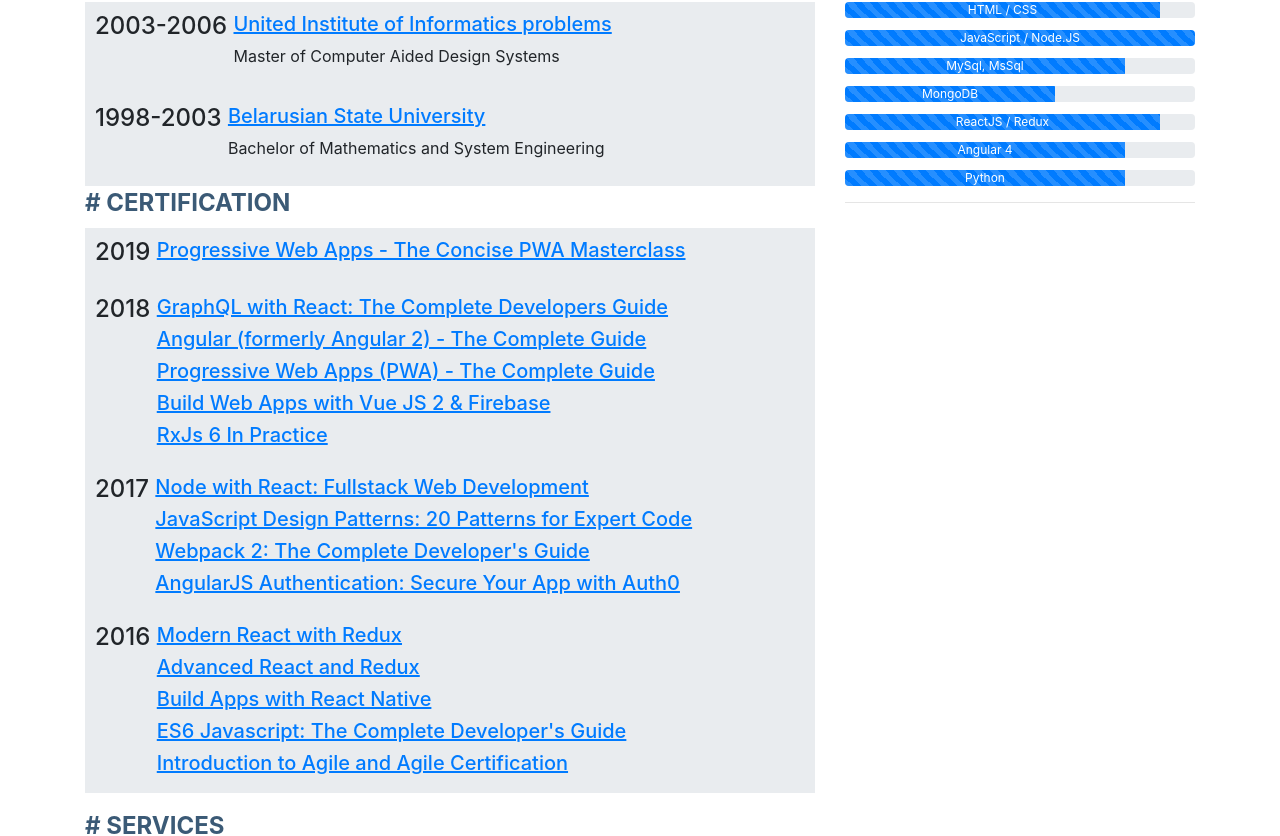
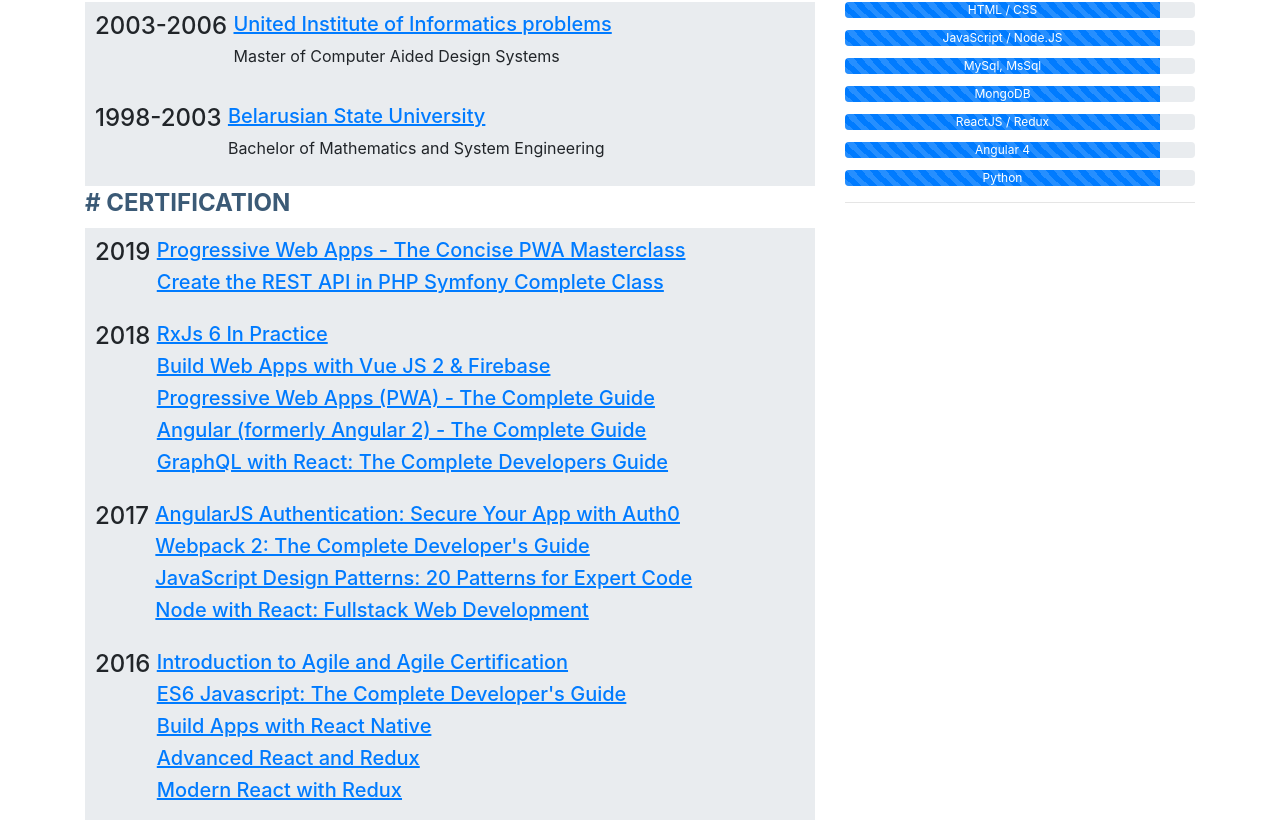
Before and after one commit to deskach/tolia, an Angular app: page /#/home in a window 1280 px wide. Shown: the part 782-1618 px from the top of the page. Built offline with nearby package versions, Linux system fonts and the light colour scheme.

Commit message:
add a certificate

```diff
--- a/src/app/content/about/about.component.html
+++ b/src/app/content/about/about.component.html
@@ -100,97 +100,12 @@
       </div >
     </div >
     <h2 ># Certification</h2 >
-    <div class="media" >
-      <h4 >2019&nbsp;</h4 >
+    <div class="media" *ngFor="let year of years">
+      <h4 >{{year}}&nbsp;</h4 >
       <div class="media-body" >
-        <h5 class="mt-0" >
-          <a href="https://www.udemy.com/certificate/UC-TL0TJ1DE/" >
-            Progressive Web Apps - The Concise PWA Masterclass
-          </a >
-        </h5 >
-      </div >
-    </div >
-    <div class="media" >
-      <h4 >2018&nbsp;</h4 >
-      <div class="media-body" >
-        <h5 class="mt-0" >
-          <a href="https://www.udemy.com/certificate/UC-M3DESID3/" >
-            GraphQL with React: The Complete Developers Guide
-          </a >
-        </h5 >
-        <h5 class="mt-0" >
-          <a href="https://www.udemy.com/certificate/UC-CDZS2URS/" >
-            Angular (formerly Angular 2) - The Complete Guide
-          </a >
-        </h5 >
-        <h5 class="mt-0" >
-          <a href="https://www.udemy.com/certificate/UC-9GOP4DC1/" >
-            Progressive Web Apps (PWA) - The Complete Guide
-          </a >
-        </h5 >
-        <h5 class="mt-0" >
-          <a href="https://www.udemy.com/certificate/UC-EBSSYTON/" >
-            Build Web Apps with Vue JS 2 & Firebase
-          </a >
-        </h5 >
-        <h5 class="mt-0" >
-          <a href="https://www.udemy.com/certificate/UC-HBZZQ866/" >
-            RxJs 6 In Practice
-          </a >
-        </h5 >
-      </div >
-    </div >
-    <div class="media" >
-      <h4 >2017&nbsp;</h4 >
-      <div class="media-body" >
-        <h5 class="mt-0" >
-          <a href="https://www.udemy.com/certificate/UC-XWHWXXVW/" >
-            Node with React: Fullstack Web Development
-          </a >
-        </h5 >
-        <h5 class="mt-0" >
-          <a href="https://www.udemy.com/certificate/UC-OSH2V78W/" >
-            JavaScript Design Patterns: 20 Patterns for Expert Code
-          </a >
-        </h5 >
-        <h5 class="mt-0" >
-          <a href="https://www.udemy.com/certificate/UC-LA84J21C/" >
-            Webpack 2: The Complete Developer's Guide
-          </a >
-        </h5 >
-        <h5 class="mt-0" >
-          <a href="https://www.udemy.com/certificate/UC-OWG15PLK/" >
-            AngularJS Authentication: Secure Your App with Auth0
-          </a >
-        </h5 >
-      </div >
-    </div >
-    <div class="media" >
-      <h4 >2016&nbsp;</h4 >
-      <div class="media-body" >
-        <h5 class="mt-0" >
-          <a href="https://www.udemy.com/certificate/UC-DKB6SHWP/" >
-            Modern React with Redux
-          </a >
-        </h5 >
-        <h5 class="mt-0" >
-          <a href="https://www.udemy.com/certificate/UC-EMWWJD4R/" >
-            Advanced React and Redux
-          </a >
-        </h5 >
-        <h5 class="mt-0" >
-          <a href="https://www.udemy.com/certificate/UC-HVT5R6O2/" >
-            Build Apps with React Native
-          </a >
-        </h5 >
-        <h5 class="mt-0" >
-          <a href="https://www.udemy.com/certificate/UC-09V1YSBC/" >
-            ES6 Javascript: The Complete Developer's Guide
-          </a >
-        </h5 >
-        <h5 class="mt-0" >
-          <a href="https://www.udemy.com/certificate/UC-8HWQF2ME/" >
-            Introduction to Agile and Agile Certification
+        <h5 class="mt-0" *ngFor="let course of courses[year]">
+          <a href="{{course.url}}" >
+            {{course.title}}
           </a >
         </h5 >
       </div >
@@ -198,60 +113,12 @@
   </div >
   <div class="col-md-4 col-sm-12" >
     <h2 ># Skills</h2 >
-    <div class="progress" >
+    <div class="progress" *ngFor="let skill of skills" >
       <div class="progress-bar progress-bar-striped" role="progressbar"
            aria-valuenow="0"
            aria-valuemin="0" aria-valuemax="100"
            style="min-width: 2em; width: 90%" >
-        HTML / CSS
-      </div >
-    </div >
-    <div class="progress" >
-      <div class="progress-bar progress-bar-striped" role="progressbar"
-           aria-valuenow="2"
-           aria-valuemin="0" aria-valuemax="100"
-           style="min-width: 2em; width: 100%" >
-        JavaScript / Node.JS
-      </div >
-    </div >
-    <div class="progress" >
-      <div class="progress-bar progress-bar-striped" role="progressbar"
-           aria-valuenow="2"
-           aria-valuemin="0" aria-valuemax="100"
-           style="min-width: 2em; width: 80%" >
-        MySql, MsSql
-      </div >
-    </div >
-    <div class="progress" >
-      <div class="progress-bar progress-bar-striped" role="progressbar"
-           aria-valuenow="2"
-           aria-valuemin="0" aria-valuemax="100"
-           style="min-width: 2em; width: 60%" >
-        MongoDB
-      </div >
-    </div >
-    <div class="progress" >
-      <div class="progress-bar progress-bar-striped" role="progressbar"
-           aria-valuenow="2"
-           aria-valuemin="0" aria-valuemax="100"
-           style="min-width: 2em; width: 90%" >
-        ReactJS / Redux
-      </div >
-    </div >
-    <div class="progress" >
-      <div class="progress-bar progress-bar-striped" role="progressbar"
-           aria-valuenow="2"
-           aria-valuemin="0" aria-valuemax="100"
-           style="min-width: 2em; width: 80%" >
-        Angular 4
-      </div >
-    </div >
-    <div class="progress" >
-      <div class="progress-bar progress-bar-striped" role="progressbar"
-           aria-valuenow="2"
-           aria-valuemin="0" aria-valuemax="100"
-           style="min-width: 2em; width: 80%" >
-        Python
+        {{skill}}
       </div >
     </div >
 
@@ -271,21 +138,9 @@
 <div class="row" >
   <div class="col-sm-12" >
     <h2 ># Services</h2 >
-    <div class="alert alert-success" >
+    <div class="alert {{i % 2 === 0 ? 'alert-success': 'alert-info'}}" *ngFor="let service of services; let i = index">
       <i class="glyph glyph-ok" ></i >
-      HTML / CSS Website Design
-    </div >
-    <div class="alert alert-info" >
-      <i class="glyph glyph-ok" ></i >
-      Web Programming (Angular 4, React, Backbone.JS)
-    </div >
-    <div class="alert alert-success" >
-      <i class="glyph glyph-ok" ></i >
-      Back-end engineering (Python, Nonde.JS, MySql, MongoDB)
-    </div >
-    <div class="alert alert-info" >
-      <i class="glyph glyph-ok" ></i >
-      CMS Web-development
+      {{service}}
     </div >
   </div >
 </div >
--- a/src/app/content/about/about.component.ts
+++ b/src/app/content/about/about.component.ts
@@ -1,4 +1,6 @@
-import { Component, OnInit } from '@angular/core';
+import {Component, OnInit} from '@angular/core'
+import {mappedCourses, services, skills} from './constants'
+
 
 @Component({
   selector: 'app-about',
@@ -6,7 +8,11 @@
   styleUrls: ['./about.component.css']
 })
 export class AboutComponent implements OnInit {
-  public year = (new Date()).getFullYear();
+  public year = (new Date()).getFullYear()
+  public courses = mappedCourses
+  public years = Object.keys(this.courses).sort().reverse()
+  public skills = skills
+  public services = services
 
   constructor() {
   }
--- /dev/null
+++ b/src/app/content/about/constants.ts
@@ -0,0 +1,89 @@
+interface CourseDescriptor {
+  year: number,
+  title: string,
+  url: string,
+}
+
+function mapKeys(recs: Record<string, any>[], name: string) {
+  return recs.reduce((accum, key, idx) => ({
+    ...accum,
+    [recs[idx][name]]: accum[recs[idx][name]] ? [...accum[recs[idx][name]], recs[idx]] : [recs[idx]]
+  }), {})
+}
+
+const allCourses: CourseDescriptor[] = [
+  {
+    year: 2016,
+    title: 'Introduction to Agile and Agile Certification',
+    url: 'https://www.udemy.com/certificate/UC-8HWQF2ME/'
+  },
+  {
+    year: 2016,
+    title: 'ES6 Javascript: The Complete Developer\'s Guide',
+    url: 'https://www.udemy.com/certificate/UC-09V1YSBC/'
+  },
+  {year: 2016, title: 'Build Apps with React Native', url: 'https://www.udemy.com/certificate/UC-HVT5R6O2/'},
+  {year: 2016, title: 'Advanced React and Redux', url: 'https://www.udemy.com/certificate/UC-EMWWJD4R/'},
+  {year: 2016, title: 'Modern React with Redux', url: 'https://www.udemy.com/certificate/UC-DKB6SHWP/'},
+
+  {
+    year: 2017,
+    title: 'AngularJS Authentication: Secure Your App with Auth0',
+    url: 'https://www.udemy.com/certificate/UC-OWG15PLK/'
+  },
+  {
+    year: 2017,
+    title: 'Webpack 2: The Complete Developer\'s Guide',
+    url: 'https://www.udemy.com/certificate/UC-LA84J21C/'
+  },
+  {
+    year: 2017,
+    title: 'JavaScript Design Patterns: 20 Patterns for Expert Code',
+    url: 'https://www.udemy.com/certificate/UC-OSH2V78W/'
+  },
+  {
+    year: 2017,
+    title: 'Node with React: Fullstack Web Development',
+    url: 'https://www.udemy.com/certificate/UC-XWHWXXVW/'
+  },
+
+  {year: 2018, title: 'RxJs 6 In Practice', url: 'https://www.udemy.com/certificate/UC-HBZZQ866/'},
+  {year: 2018, title: 'Build Web Apps with Vue JS 2 & Firebase', url: 'https://www.udemy.com/certificate/UC-EBSSYTON/'},
+  {
+    year: 2018,
+    title: 'Progressive Web Apps (PWA) - The Complete Guide',
+    url: 'https://www.udemy.com/certificate/UC-9GOP4DC1/'
+  },
+  {
+    year: 2018,
+    title: 'Angular (formerly Angular 2) - The Complete Guide',
+    url: 'https://www.udemy.com/certificate/UC-CDZS2URS/'
+  },
+  {
+    year: 2018,
+    title: 'GraphQL with React: The Complete Developers Guide',
+    url: 'https://www.udemy.com/certificate/UC-M3DESID3/'
+  },
+
+  {
+    year: 2019,
+    title: 'Progressive Web Apps - The Concise PWA Masterclass',
+    url: 'https://www.udemy.com/certificate/UC-TL0TJ1DE/'
+  },
+  {
+    year: 2019,
+    title: 'Create the REST API in PHP Symfony Complete Class',
+    url: 'https://www.udemy.com/certificate/UC-8O2K9G7E/'
+  },
+]
+
+export const mappedCourses = mapKeys(allCourses, 'year')
+export const skills = [
+  'HTML / CSS', 'JavaScript / Node.JS', 'MySql, MsSql', 'MongoDB', 'ReactJS / Redux', 'Angular 4', 'Python'
+]
+export const services = [
+  'HTML / CSS Website Design',
+  'Web Programming (Angular 4, React, Backbone.JS)',
+  'Back-end engineering (Python, Nonde.JS, MySql, MongoDB)',
+  'CMS Web-development',
+]
```
